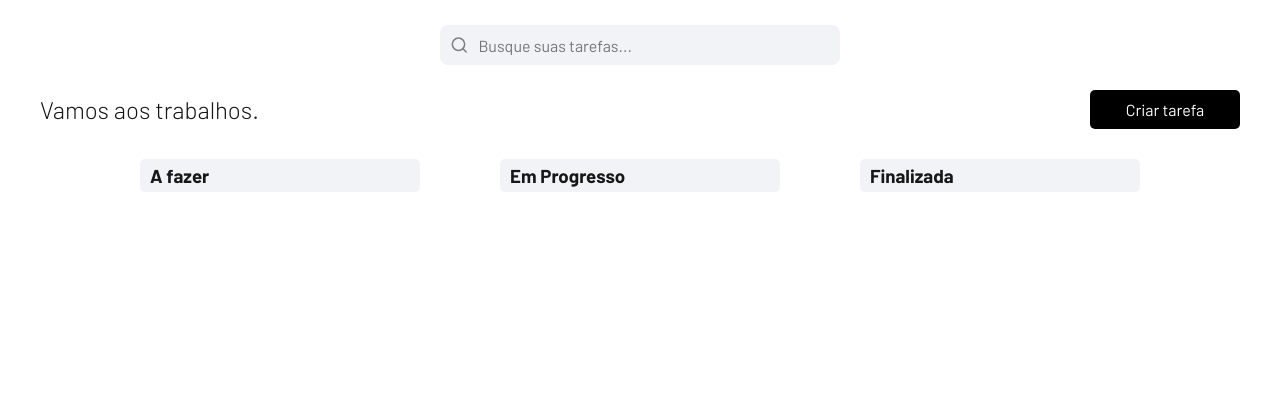
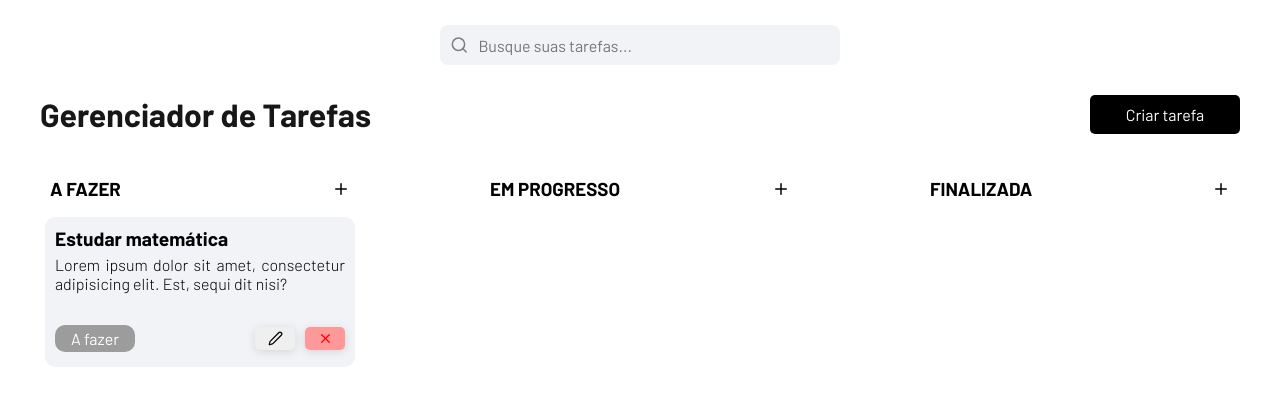
Before and after one commit to joelrodriguesvieira/task-manager, a Next.js app in the folder apps/web/: page / in a window 1280 px wide. Shown: the top 406 px of the page. Built offline with nearby package versions, Linux system fonts and the light colour scheme.

Commit message:
feature(web): stylizing column tasks and create card

```diff
--- /dev/null
+++ b/apps/web/app/components/task-card.tsx
@@ -0,0 +1,25 @@
+import { Pen, X } from "lucide-react";
+import styles from "../styles/task-card.module.css";
+
+export default function TaskCard() {
+  return (
+    <div className={styles.card_container}>
+      <span className={styles.title_card}>Estudar matemática</span>
+      <p className={styles.description_card}>
+        Lorem ipsum dolor sit amet, consectetur adipisicing elit. Est, sequi dit
+        nisi?
+      </p>
+      <div className={styles.footer_card}>
+        <span className={styles.status_card}>A fazer</span>
+        <div className={styles.option_btns}>
+          <button className={styles.btn_edit}>
+            <Pen size={15}/>
+          </button>
+          <button className={`${styles.btn_delete} ${styles.delete}`}>
+            <X size={15} />
+          </button>
+        </div>
+      </div>
+    </div>
+  );
+}
--- a/apps/web/app/page.module.css
+++ b/apps/web/app/page.module.css
@@ -50,8 +50,7 @@
 
 .title_main {
   padding: 15px 0;
-  font-size: 1.5rem;
-  font-weight: 300;
+  font-size: 2rem;
 }
 
 .btn_create_task {
@@ -70,17 +69,52 @@
   color: var(--color-black);
 }
 
-.column_tasks {
+.tasks_columns {
   display: flex;
-  align-items: center;
-  justify-content: center;
+  align-items: start;
+  justify-content: space-between;
   gap: 80px;
 }
 
-.todo_column, .progress_column, .done_column {
+.type_column {
+  display: flex;
+  align-items: center;
+  justify-content: space-between;
+  padding: 4px 10px;
+  color: var(--color-black);
   border-radius: 5px;
-  text-align: start;
-  width: 280px;
-  background-color: var(--color-gray);
-  padding: 5px 10px;
+  text-transform: uppercase;
 }
+
+.create_card_column {
+  display: flex;
+  align-items: center;
+  background-color: transparent;
+  border: none;
+  color: var(--color-black);
+  cursor: pointer;
+}
+
+.create_card_column:hover {
+  border: 1px solid var(--color-black);
+  border-radius: 5px;
+}
+
+.todo_column,
+.progress_column,
+.done_column {
+  color: var(--color-black);
+  border-radius: 12px;
+  text-align: center;
+  width: 320px;
+  padding: 5px 0;
+  display: flex;
+  flex-direction: column;
+  gap: 5px;
+}
+
+.todo_cards,
+.progress_cards,
+.done_cards {
+  padding: 8px 5px;
+}
--- a/apps/web/app/page.tsx
+++ b/apps/web/app/page.tsx
@@ -2,8 +2,9 @@
 
 import { ChangeEvent, useState } from "react";
 import styles from "./page.module.css";
-import { Search } from "lucide-react";
+import { Plus, Search } from "lucide-react";
 import { Task } from "./types/task";
+import TaskCard from "./components/task-card";
 
 export default function Home() {
   const [search, setSearch] = useState("");
@@ -37,18 +38,40 @@ export default function Home() {
 
       <main className={styles.main_container}>
         <div className={styles.header_main}>
-          <h1 className={styles.title_main}>Vamos aos trabalhos.</h1>
+          <h1 className={styles.title_main}>Gerenciador de Tarefas</h1>
           <button className={styles.btn_create_task}>Criar tarefa</button>
         </div>
-        <div className={styles.column_tasks}>
+
+        <div className={styles.tasks_columns}>
           <div className={styles.todo_column}>
-            <h3>A fazer</h3>
+            <div className={styles.type_column}>
+              <h3>A Fazer</h3>
+              <button className={styles.create_card_column}>
+                <Plus size={18} />
+              </button>
+            </div>
+            <div className={styles.todo_cards}>
+              <TaskCard />
+            </div>
           </div>
+
           <div className={styles.progress_column}>
-            <h3>Em Progresso</h3>
+            <div className={styles.type_column}>
+              <h3>Em Progresso</h3>
+              <button className={styles.create_card_column}>
+                <Plus size={18} />
+              </button>
+            </div>
+            <div className={styles.progress_cards}></div>
           </div>
           <div className={styles.done_column}>
-            <h3>Finalizada</h3>
+            <div className={styles.type_column}>
+              <h3>Finalizada</h3>
+              <button className={styles.create_card_column}>
+                <Plus size={18} />
+              </button>
+            </div>
+            <div className={styles.done_cards}></div>
           </div>
         </div>
       </main>
--- /dev/null
+++ b/apps/web/app/styles/task-card.module.css
@@ -0,0 +1,90 @@
+.card_container {
+  width: 100%;
+  height: 150px;
+  background-color: var(--color-gray);
+  border: none;
+  border-radius: 10px;
+  display: flex;
+  flex-direction: column;
+  align-items: start;
+  padding: 10px;
+  color: var(--color-black);
+}
+
+.title_card {
+  font-size: 1.2rem;
+  font-weight: bold;
+}
+
+.description_card {
+  text-align: justify;
+  font-weight: 300;
+  padding: 5px 0;
+  height: 100px;
+  max-height: 100px;
+  overflow-y: auto;
+}
+
+.description_card::-webkit-scrollbar {
+  width: 8px;
+}
+
+.description_card::-webkit-scrollbar-track {
+  background: transparent;
+}
+
+.description_card::-webkit-scrollbar-thumb {
+  background-color: #999;
+  border-radius: 10px;
+  border: 2px solid transparent;
+  background-clip: content-box;
+}
+
+.description_card::-webkit-scrollbar-thumb:hover {
+  background-color: #666;
+}
+
+.footer_card {
+  display: flex;
+  align-items: center;
+  justify-content: space-between;
+  width: 100%;
+  padding: 5px 0;
+  gap: 10px;
+}
+
+.status_card {
+  background-color: #9c9c9c;
+  width: 80px;
+  border-radius: 10px;
+  color: var(--color-white);
+  padding: 4px 0;
+}
+
+.option_btns {
+  display: flex;
+  align-items: center;
+  justify-content: start;
+  gap: 10px;
+}
+
+.btn_edit,
+.btn_delete {
+  text-align: center;
+  padding: 0 10px;
+  cursor: pointer;
+  border-radius: 5px;
+  border: none;
+  width: 40px;
+  padding: 4px 0;
+  color: var(--color-black);
+  display: flex;
+  align-items: center;
+  justify-content: center;
+  box-shadow: rgba(99, 99, 99, 0.2) 0px 2px 8px 0px;
+}
+
+.delete {
+  background-color: rgb(255, 152, 152);
+  color: red;
+}
```
